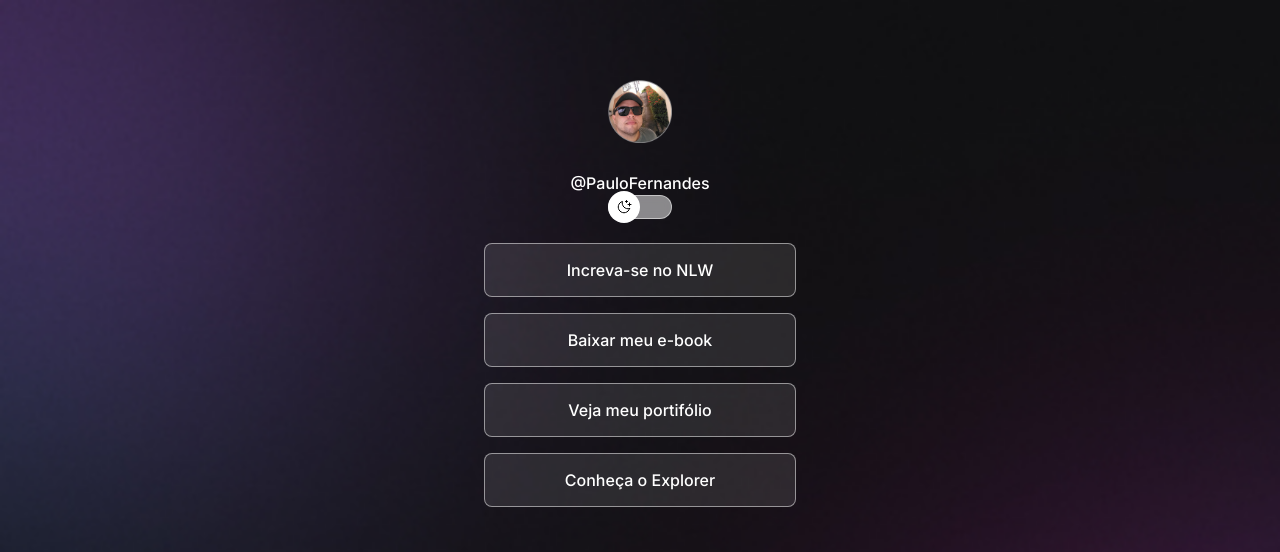
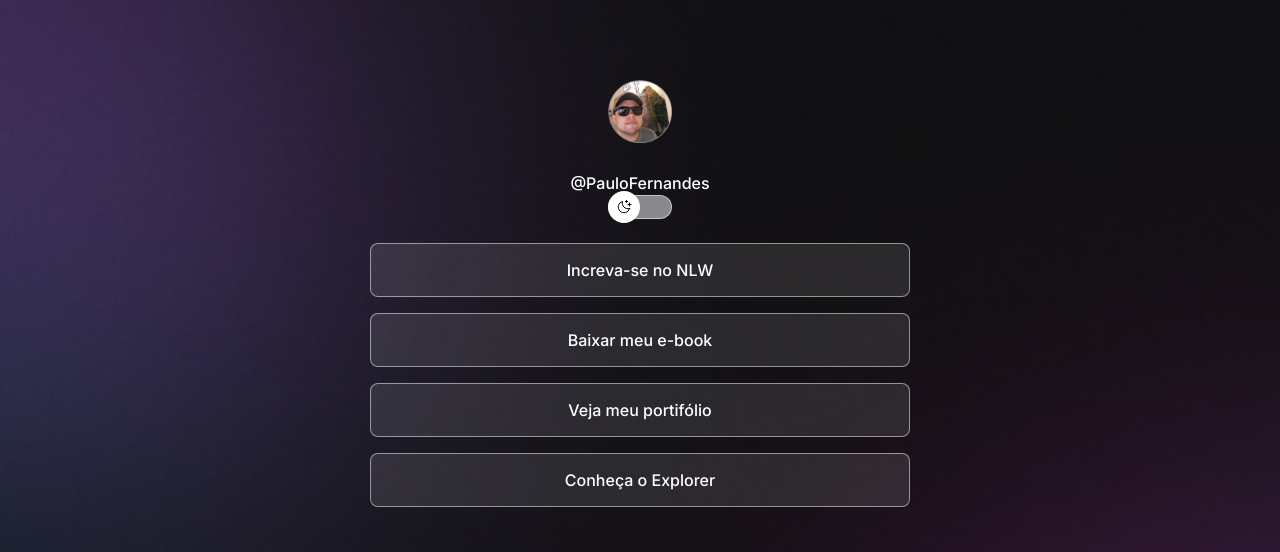
Before and after one commit to paulocfernandes/portifolio, a plain HTML site: page index.html in a window 1280 px wide. Shown: the top 552 px of the page. Drawn offline with nearby package versions, Linux system fonts and the light colour scheme.

Commit message:
ajuste   largura  container

```diff
--- a/main.js
+++ b/main.js
@@ -11,16 +11,6 @@ function toggleMode() {
 
     img.setAttribute("src", "./assed/Ellipse.png")
   } else {
-    img.setAttribute("src", "./assed/Avatar.png")
+    img.setAttribute("src", "./assed/paulo02.png")
   }
 }
-
-
-
-
-
-
-/*function toggleMode() {
-  const html = document.documentElement
-  html.classList.toggle("light")
-}*/
--- a/style.css
+++ b/style.css
@@ -40,7 +40,8 @@ body * {
 }
 
 #container {
-  width: 360px;
+ width: 100%;
+ max-width: 588px;
   margin: 56px auto 0px;
   padding: 0 24px;
 }
```
